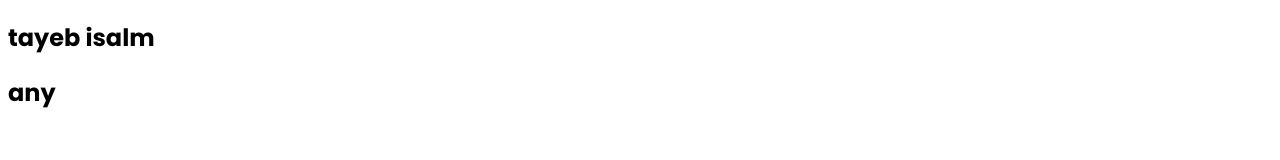
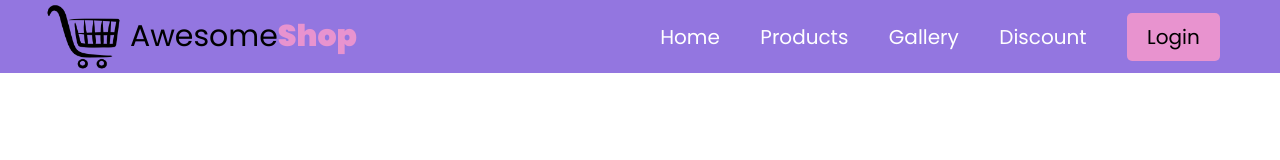
Before and after one commit to tayebidev/mensbag-milestone-02-conceptual, a plain HTML site: page index.html in a window 1280 px wide. Drawn offline with Linux system fonts and the light colour scheme.

Commit message:
added the nav section

```diff
--- a/index.html
+++ b/index.html
@@ -7,7 +7,33 @@
     <link rel="stylesheet" href="styles/style.css">
 </head>
 <body>
-    <h2>tayeb isalm</h2>
-    <h2>any</h2>
+    <header class="header">
+        <nav class="header-section">
+            <div class="nav-container">
+               <img src="./images/Logo/logo.png" alt="">
+               <p>Awesome<span class="shop">Shop</span></p>
+            </div>
+
+            <div class="items-container">
+                <a href="">Home</a>
+                <a href="">Products</a>
+                <a href="">Gallery</a>
+                <a href="">Discount</a>
+                <div class="login-btn">
+                    <a href="">Login</a>
+                </div>
+
+
+            </div>
+        </nav>
+    </header>
+
+    <main>
+
+    </main>
+
+    <footer>
+
+    </footer>
 </body>
 </html>
--- a/styles/style.css
+++ b/styles/style.css
@@ -1,5 +1,60 @@
 @import url('https://fonts.googleapis.com/css2?family=Poppins:ital,wght@0,100;0,200;0,300;0,400;0,500;0,600;0,700;0,800;0,900;1,100;1,200;1,300;1,400;1,500;1,600;1,700;1,800;1,900&display=swap');
 
-*{
+* {
     font-family: "Poppins", sans-serif;
+    padding: 0;
+    margin: 0;
+    box-sizing: border-box;
 }
+
+/* nav section */
+.header{
+
+    background-color: #9376e0;
+}
+.header-section {
+    max-width: 1200px;
+    margin: 0 auto;
+    display: flex;
+    align-items: center;
+}
+
+.nav-container {
+    display: flex;
+    align-items: center;
+    min-height: 60px;
+    width: 50%;
+}
+
+.nav-container img {
+    width: 90px;
+    object-fit: cover;
+}
+
+.nav-container p {
+    font-size: 30px;
+}
+
+.shop {
+    color: #e893cf;
+    font-weight: 900;
+}
+
+.items-container {
+    width: 50%;
+    display: flex;
+    justify-content: space-around;
+    align-items: center;
+}
+.items-container a{
+    text-decoration: none;
+    font-size: 20px;
+    color: white;
+}
+.items-container .login-btn a{
+    padding: 10px 20px;
+    background-color: #e893cf;
+    border-radius: 05px;
+    color: black;
+
+}
```
